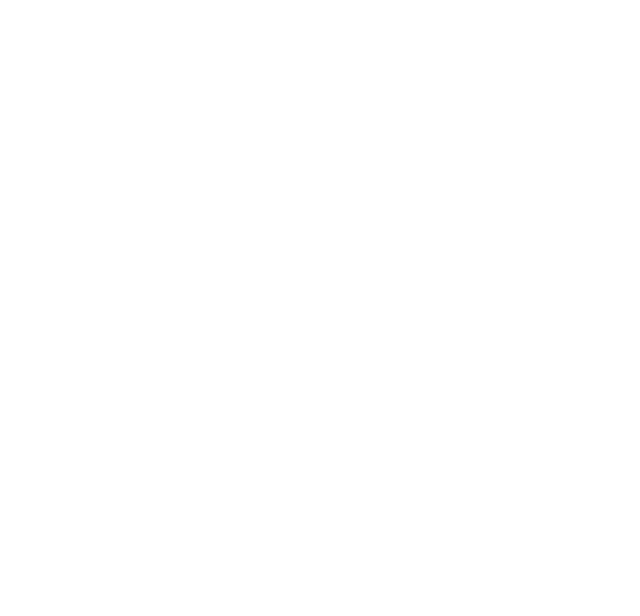
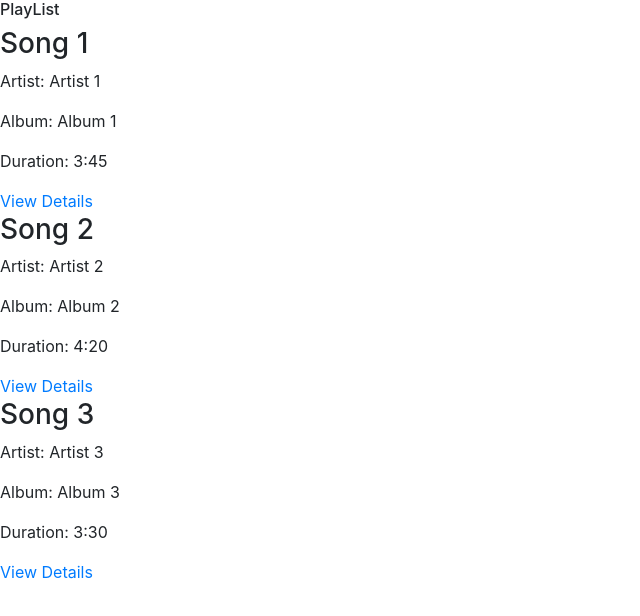
Before and after one commit to KyleElison/Sunhack2024, a React (Create React App) app in the folder frontend/: page /Songs in a window 1280 px wide. Before the commit this address had no page. Shown: the top 616 px of the page, without its empty margins (0-640 px from the left). Built offline with nearby package versions, Linux system fonts and the light colour scheme.

Commit message:
Added Songs page

```diff
--- a/frontend/src/views/app/Songs/Song.js
+++ b/frontend/src/views/Songs/Song.js
@@ -3,7 +3,7 @@
 import { Link } from 'react-router-dom';
 
 // Define props in the function parameters
-const Song = ({ title, artist, album, duration }) => {
+const Song = ({title, artist, album, duration }) => {
   return (
     <div className="song-container">
       <h3>{title}</h3>
--- a/frontend/src/views/app/Songs/Songs.js
+++ b/frontend/src/views/Songs/Songs.js
@@ -1,6 +1,6 @@
 import React from 'react';
-import '../../App.css';
-import Song from '../Song';
+import '../app/App.css';
+import Song from './Song';
 
 function Songs() {
 
@@ -13,7 +13,7 @@
 
   return (
     <div className="songs-page">
-      <h1>Songs</h1>
+      <h6>PlayList</h6>
       {songsData.map((song, index) => (
         <Song
           key={index}
--- a/frontend/src/views/app/App.js
+++ b/frontend/src/views/app/App.js
@@ -1,6 +1,7 @@
 // App.js
 import {  BrowserRouter, Routes, Route, NavLink } from 'react-router-dom';
 import Playlists from '../playlists/Playlists'
+import Songs from '../Songs/Songs'
 import Home from '../home/home';
 
 const App = () => {
@@ -10,6 +11,8 @@
           <Route path="/" element={<Home />} />
           <Route path="/playlists" element={<Playlists />}>
           </Route>
+          <Route path="/Songs" element={<Songs />}>
+          </Route>
         </Routes>
       </BrowserRouter>
     );
--- a/frontend/src/views/home/home.js
+++ b/frontend/src/views/home/home.js
@@ -7,6 +7,7 @@
         <div>
             <h1>TESTING YAYAYAYAAYAYAYAYAYAYA</h1>
             <Link to="/playlists">Link</Link>
+            <Link to="/Songs">Songs</Link>
         </div>
     );
   }
```
Also changed, not shown: frontend/src/views/Songs/Songs.css (renamed from frontend/src/views/app/Songs/Songs.css).
